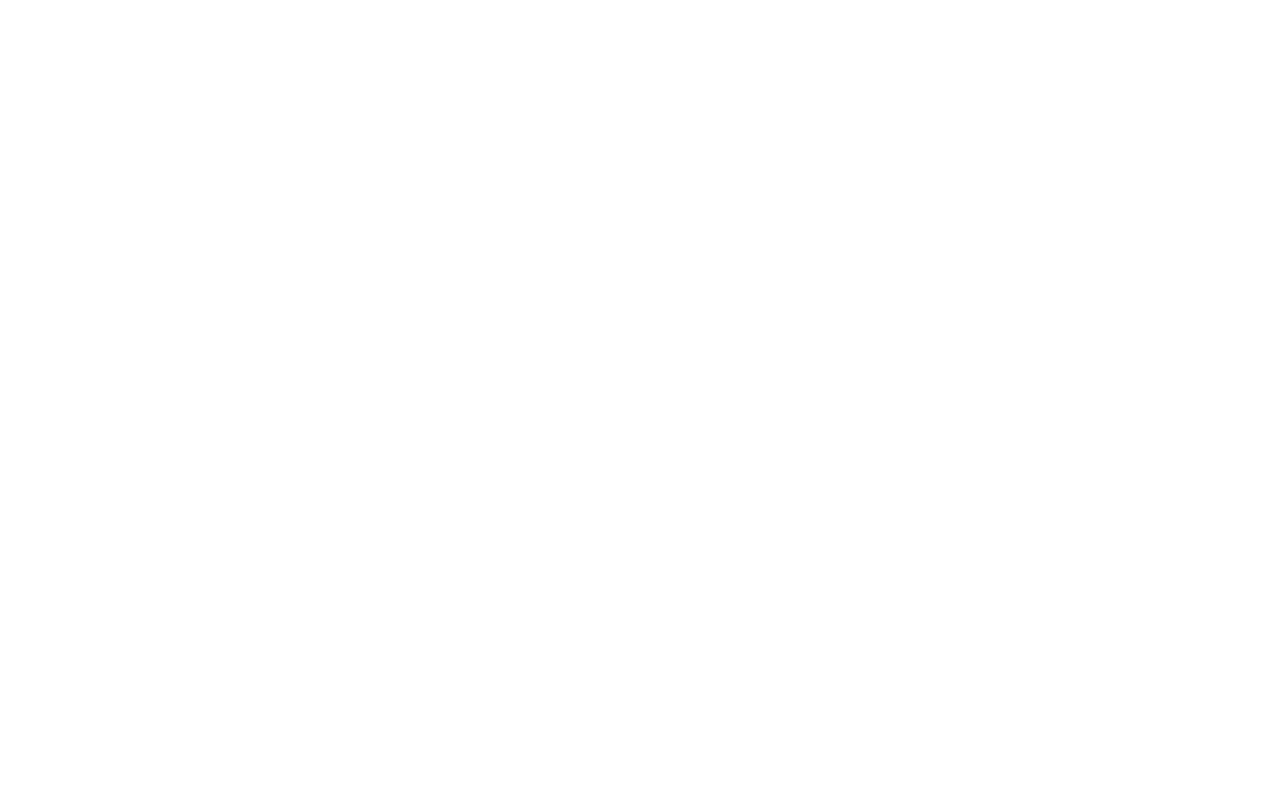
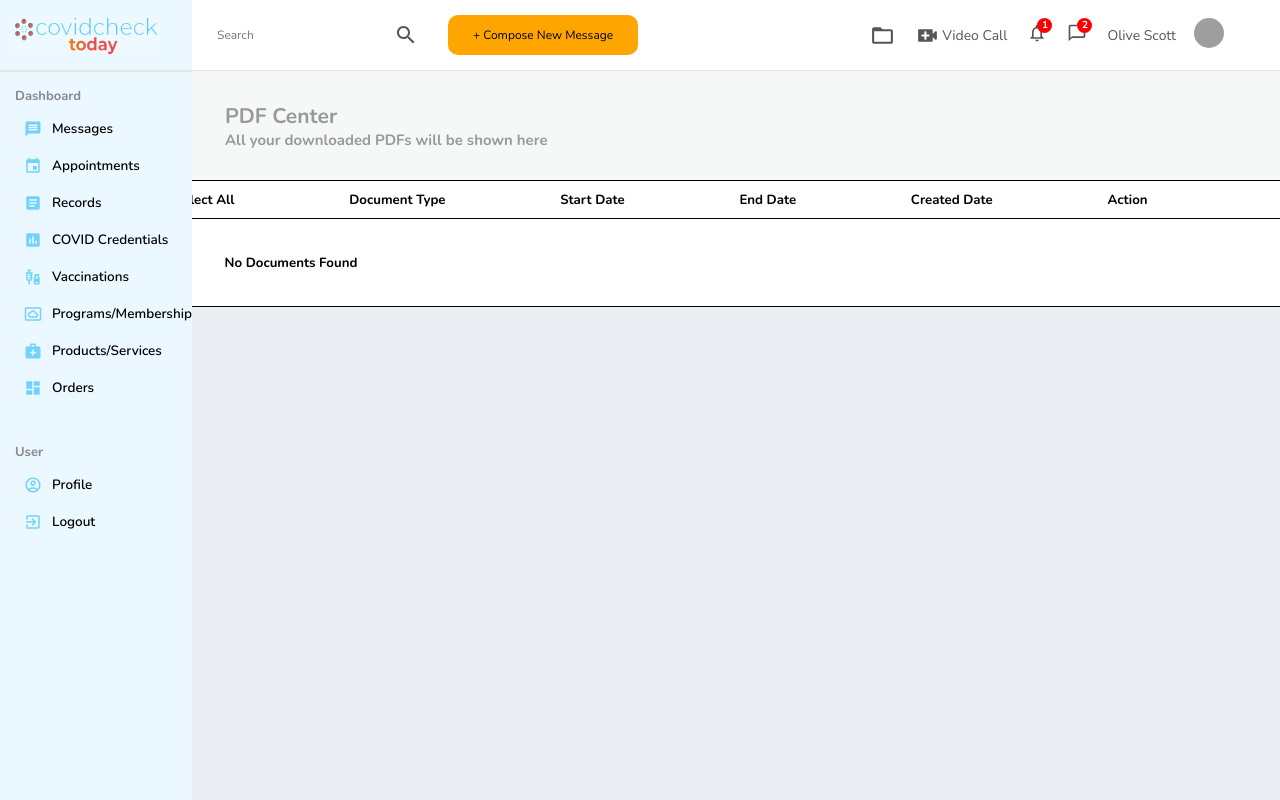
Before and after one commit to nascott94/telahealth-portal, a React (Create React App) app: page /pdf in a window 1280 px wide. Before the commit this address had no page. Shown: the top 800 px of the page. Built offline with nearby package versions, Linux system fonts and the light colour scheme; grey boxes are pictures that could not be loaded.

Commit message:
addded pdf page and working on navbar

```diff
--- a/src/App.js
+++ b/src/App.js
@@ -9,7 +9,7 @@ import Vaccinations from './pages/Vaccinations';
 import ProgramsMemberships from './pages/ProgramsMembership';
 import ProductServices from './pages/ProductServices';
 import Orders from './pages/Orders';
-
+import PDF from './pages/PDF';
 import { BrowserRouter, Routes, Route } from 'react-router-dom';
 
 function App() {
@@ -32,6 +32,7 @@ function App() {
             />
             <Route path="productservices" element={<ProductServices />} />
             <Route path="orders" element={<Orders />} />
+            <Route path="pdf" element={<PDF />} />
           </Route>
         </Routes>
       </BrowserRouter>
--- a/src/components/homepage/Navbar.js
+++ b/src/components/homepage/Navbar.js
@@ -1,11 +1,11 @@
-import React from "react";
-import styled from "@emotion/styled";
-import { Link } from "react-router-dom";
-import SearchOutlinedIcon from "@mui/icons-material/SearchOutlined";
-import NotificationsNoneOutlinedIcon from "@mui/icons-material/NotificationsNoneOutlined";
-import ChatBubbleOutlineOutlinedIcon from "@mui/icons-material/ChatBubbleOutlineOutlined";
-import VideoCallRoundedIcon from "@mui/icons-material/VideoCallRounded";
-import FolderOpenIcon from "@mui/icons-material/FolderOpen";
+import React from 'react';
+import styled from '@emotion/styled';
+import { Link } from 'react-router-dom';
+import SearchOutlinedIcon from '@mui/icons-material/SearchOutlined';
+import NotificationsNoneOutlinedIcon from '@mui/icons-material/NotificationsNoneOutlined';
+import ChatBubbleOutlineOutlinedIcon from '@mui/icons-material/ChatBubbleOutlineOutlined';
+import VideoCallRoundedIcon from '@mui/icons-material/VideoCallRounded';
+import FolderOpenIcon from '@mui/icons-material/FolderOpen';
 // import AddBoxOutlinedIcon from '@mui/icons-material/AddBoxOutlined';
 
 const Container = styled.div`
@@ -64,19 +64,23 @@ const Container = styled.div`
       .items {
         display: flex;
         align-items: center;
+        color: #555555;
 
         .item {
           display: flex;
           align-items: center;
           margin-right: 20px;
           position: relative;
+          color: #555555;
 
           .name {
             padding-right: 2px;
+            color: #555555;
           }
 
           .icon {
             font-size: 20px;
+            color: #555555;
           }
 
           .avatar {
@@ -154,27 +158,51 @@ const Navbar = () => {
           <div className="search">
             <input type="text" placeholder="Search" />
             <SearchOutlinedIcon />
+            <Link to="/messages" style={{ textDecoration: 'none' }}>
               <button className="compose-btn">
                 {/* <AddBoxOutlinedIcon className="compose-icon" /> */}+ Compose
                 New Message
               </button>
+            </Link>
           </div>
           <div className="items">
             <div className="item">
-              <FolderOpenIcon className="icon" />
-              PDFs
+              <Link to="/pdf" style={{ textDecoration: 'none' }}>
+                <FolderOpenIcon
+                  className="icon"
+                  style={{
+                    width: 25,
+                    height: 25,
+                    marginTop: 5,
+                  }}
+                />
+              </Link>
             </div>
             <div className="item">
-              <VideoCallRoundedIcon className="icon" />
+              <Link to="/">
+                <VideoCallRoundedIcon
+                  className="icon"
+                  style={{
+                    height: 25,
+                    width: 25,
+                    paddingRight: 2,
+                    paddingTop: 5,
+                  }}
+                />
+              </Link>
               Video Call
             </div>
             <div className="item">
+              <Link to="/messages" style={{ textDecoration: 'none' }}>
                 <NotificationsNoneOutlinedIcon className="icon" />
                 <div className="counter">1</div>
+              </Link>
             </div>
             <div className="item">
+              <Link to="/messages" style={{ textDecoration: 'none' }}>
                 <ChatBubbleOutlineOutlinedIcon className="icon" />
                 <div className="counter">2</div>
+              </Link>
             </div>
             <div className="item">
               <div className="name">Olive Scott</div>
@@ -186,13 +214,13 @@ const Navbar = () => {
                     className="avatar"
                   />
                   <div className="dropdown-content">
-                    <Link to="/profile" style={{ textDecoration: "none" }}>
+                    <Link to="/profile" style={{ textDecoration: 'none' }}>
                       <li>Profile</li>
                     </Link>
-                    <Link to="/settings" style={{ textDecoration: "none" }}>
+                    <Link to="/settings" style={{ textDecoration: 'none' }}>
                       <li>Settings</li>
                     </Link>
-                    <Link to="/logout" style={{ textDecoration: "none" }}>
+                    <Link to="/logout" style={{ textDecoration: 'none' }}>
                       <li>Logout</li>
                     </Link>
                   </div>
--- /dev/null
+++ b/src/pages/PDF.js
@@ -0,0 +1,149 @@
+import React from 'react';
+import styled from 'styled-components';
+import Navbar from '../components/homepage/Navbar';
+import Sidebar from '../components/homepage/Sidebar';
+
+const Container = styled.div`
+  height: 100vh;
+  width: 100%;
+  display: flex;
+  flex-direction: row;
+`;
+
+const LeftContainer = styled.div`
+  height: 100vh;
+  width: 15%;
+  background-color: blue;
+`;
+
+const RightContainer = styled.div`
+  height: 100%;
+  width: 85%;
+  background-color: #eaedf1;
+  display: flex;
+  flex-direction: column;
+`;
+
+const RightMain = styled.div`
+  height: 100vh;
+  width: 100%;
+  background-color: #eaedf1;
+`;
+
+const RightMainTop = styled.div`
+  height: 15%;
+  width: 100%;
+  background-color: #f6f8f8;
+  display: flex;
+  overflow: hidden;
+`;
+
+const RightMainTopLeft = styled.div`
+  height: 100%;
+  width: 50%;
+  background-color: #f6f8f8;
+  display: flex;
+  flex-direction: column;
+  justify-content: center;
+  padding-left: 5px;
+  font-size: 18px;
+  font-weight: bold;
+  color: #999;
+  padding-left: 33px;
+`;
+
+const RightMainTopRight = styled.div`
+  height: 100%;
+  width: 50%;
+  background-color: #f6f8f8;
+  display: flex;
+  flex-direction: column;
+  justify-content: center;
+  align-items: flex-end;
+  padding-right: 18px;
+`;
+
+const RightMainBottom = styled.div`
+  height: 100%;
+  width: 100%;
+  background-color: #eaedf1;
+  display: flex;
+  flex-direction: column;
+  align-items: center;
+  overflow: hidden;
+`;
+
+const RightMainBottomTopBar = styled.div`
+  width: 100%;
+  height: 5%;
+  background-color: white;
+  display: flex;
+  justify-content: space-around;
+  align-items: center;
+  border-top: 1px solid black;
+  border-bottom: 1px solid black;
+  padding-right: 150px;
+`;
+
+const RightMainBottomBottomBar = styled.div`
+  width: 100%;
+  height: 12%;
+  background-color: white;
+  display: flex;
+  align-items: center;
+  border-bottom: 1px solid black;
+  padding-left: 65px;
+`;
+
+const Button = styled.div`
+  width: 30%;
+  height: 10%;
+  padding: 17px;
+  background-color: orange;
+  border-radius: 5px;
+  border: none;
+  cursor: pointer;
+  display: flex;
+  justify-content: center;
+  align-items: center;
+  color: white;
+`;
+
+const PDF = () => {
+  return (
+    <>
+      <Container>
+        <LeftContainer>
+          <Sidebar />
+        </LeftContainer>
+        <RightContainer>
+          <Navbar></Navbar>
+          <RightMain>
+            <RightMainTop>
+              <RightMainTopLeft>
+                <h3>PDF Center</h3>
+                <h5>All your downloaded PDFs will be shown here</h5>
+              </RightMainTopLeft>
+              <RightMainTopRight></RightMainTopRight>
+            </RightMainTop>
+            <RightMainBottom>
+              <RightMainBottomTopBar>
+                <h5>Select All</h5>
+                <h5>Document Type</h5>
+                <h5>Start Date</h5>
+                <h5>End Date</h5>
+                <h5>Created Date</h5>
+                <h5>Action</h5>
+              </RightMainBottomTopBar>
+              <RightMainBottomBottomBar>
+                <h5>No Documents Found</h5>
+              </RightMainBottomBottomBar>
+            </RightMainBottom>
+          </RightMain>
+        </RightContainer>
+      </Container>
+    </>
+  );
+};
+
+export default PDF;
```
Lines whose indentation alone changed are shown as unchanged.
